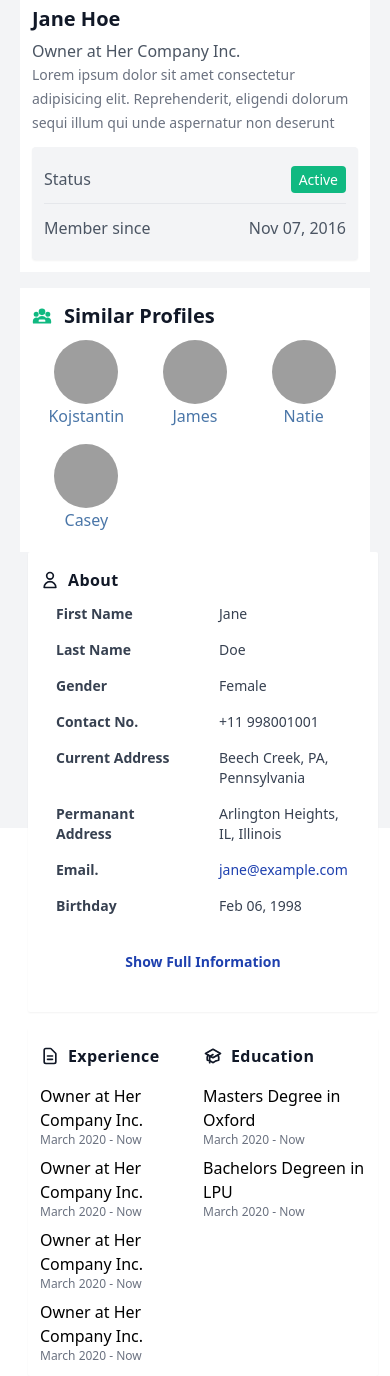
After one commit to yashsingh-0/Quiz-App, a PHP site: page /profile.php in a window 390 px wide. The commit adds this page. Shown: the part 362-1738 px from the top of the page. Run offline with PHP 8.4, Linux system fonts and the light colour scheme; the visitor is signed in with stand-in values (Sample User, id 1); grey boxes are pictures that could not be loaded.

Commit message:
Made login, profile

```diff
--- /dev/null
+++ b/includes/session.inc.php
@@ -0,0 +1,3 @@
+<?php
+session_start();
+?>
--- a/login.php
+++ b/login.php
@@ -30,8 +30,8 @@
             		if ($_GET['error'] == "emptyfields" ) {
             			echo "<label class='text-red-700 dark:text-red-200'>EMPTY FIELDS</label>";
             		}
-            		else if ($_GET['error'] == "passwordwrong" ) {
-            			echo "<label class='text-red-700 dark:text-red-200'>password_not_match</label>";
+            		else if ($_GET['error'] == "wrongpassword" ) {
+            			echo "<label class='text-red-700 dark:text-red-200'>Incorrect Password</label>";
             		}
             	}
 
@@ -41,7 +41,7 @@
             </div>
 
             <div class="flex justify-end mt-6">
-                <input type="submit" name="submit" class=" px-6 py-2 leading-5 text-white transition-colors duration-200 transform bg-gray-700 rounded-md hover:bg-gradient-to-r from-green-500 to-blue-500 focus:outline-none focus:bg-gray-600"></input>
+                <input type="submit" name="login" class=" px-6 py-2 leading-5 text-white transition-colors duration-200 transform bg-gray-700 rounded-md hover:bg-gradient-to-r from-green-500 to-blue-500 focus:outline-none focus:bg-gray-600"></input>
             </div>
         </form>
     </section>
--- /dev/null
+++ b/profile.php
@@ -0,0 +1,296 @@
+<!DOCTYPE html>
+<html>
+<head>
+	<meta charset="utf-8">
+	<meta name="viewport" content="width=device-width, initial-scale=1">
+	<title>
+		<?php
+		include "./includes/session.inc.php";
+		echo $_SESSION['username'];
+			?>
+
+</title>
+</head>
+<body>
+ <!-- component -->
+<style>
+    :root {
+        --main-color: #4a76a8;
+    }
+
+    .bg-main-color {
+        background-color: var(--main-color);
+    }
+
+    .text-main-color {
+        color: var(--main-color);
+    }
+
+    .border-main-color {
+        border-color: var(--main-color);
+    }
+</style>
+<link href="https://unpkg.com/tailwindcss@^1.0/dist/tailwind.min.css" rel="stylesheet">
+<script src="https://cdn.jsdelivr.net/gh/alpinejs/alpine@v2.x.x/dist/alpine.min.js" defer></script>
+
+
+
+<div class="bg-gray-100">
+ <div class="w-full text-white bg-main-color">
+        <div x-data="{ open: false }"
+            class="flex flex-col max-w-screen-xl px-4 mx-auto md:items-center md:justify-between md:flex-row md:px-6 lg:px-8">
+            <div class="p-4 flex flex-row items-center justify-between">
+                <a href="#"
+                    class="text-lg font-semibold tracking-widest uppercase rounded-lg focus:outline-none focus:shadow-outline">example
+                    profile</a>
+                <button class="md:hidden rounded-lg focus:outline-none focus:shadow-outline" @click="open = !open">
+                    <svg fill="currentColor" viewBox="0 0 20 20" class="w-6 h-6">
+                        <path x-show="!open" fill-rule="evenodd"
+                            d="M3 5a1 1 0 011-1h12a1 1 0 110 2H4a1 1 0 01-1-1zM3 10a1 1 0 011-1h12a1 1 0 110 2H4a1 1 0 01-1-1zM9 15a1 1 0 011-1h6a1 1 0 110 2h-6a1 1 0 01-1-1z"
+                            clip-rule="evenodd"></path>
+                        <path x-show="open" fill-rule="evenodd"
+                            d="M4.293 4.293a1 1 0 011.414 0L10 8.586l4.293-4.293a1 1 0 111.414 1.414L11.414 10l4.293 4.293a1 1 0 01-1.414 1.414L10 11.414l-4.293 4.293a1 1 0 01-1.414-1.414L8.586 10 4.293 5.707a1 1 0 010-1.414z"
+                            clip-rule="evenodd"></path>
+                    </svg>
+                </button>
+            </div>
+            <nav :class="{'flex': open, 'hidden': !open}"
+                class="flex-col flex-grow pb-4 md:pb-0 hidden md:flex md:justify-end md:flex-row">
+                <div @click.away="open = false" class="relative" x-data="{ open: false }">
+                    <button @click="open = !open"
+                        class="flex flex-row items-center space-x-2 w-full px-4 py-2 mt-2 text-sm font-semibold text-left bg-transparent hover:bg-blue-800 md:w-auto md:inline md:mt-0 md:ml-4 hover:bg-gray-200 focus:bg-blue-800 focus:outline-none focus:shadow-outline">
+                        <span>Jane Hoe</span>
+                        <img class="inline h-6 rounded-full"
+                            src="https://avatars2.githubusercontent.com/u/24622175?s=60&amp;v=4">
+                        <svg fill="currentColor" viewBox="0 0 20 20" :class="{'rotate-180': open, 'rotate-0': !open}"
+                            class="inline w-4 h-4 transition-transform duration-200 transform">
+                            <path fill-rule="evenodd"
+                                d="M5.293 7.293a1 1 0 011.414 0L10 10.586l3.293-3.293a1 1 0 111.414 1.414l-4 4a1 1 0 01-1.414 0l-4-4a1 1 0 010-1.414z"
+                                clip-rule="evenodd"></path>
+                        </svg>
+                    </button>
+                    <div x-show="open" x-transition:enter="transition ease-out duration-100"
+                        x-transition:enter-start="transform opacity-0 scale-95"
+                        x-transition:enter-end="transform opacity-100 scale-100"
+                        x-transition:leave="transition ease-in duration-75"
+                        x-transition:leave-start="transform opacity-100 scale-100"
+                        x-transition:leave-end="transform opacity-0 scale-95"
+                        class="absolute right-0 w-full mt-2 origin-top-right rounded-md shadow-lg md:w-48">
+                        <div class="py-2 bg-white text-blue-800 text-sm rounded-sm border border-main-color shadow-sm">
+                            <a class="block px-4 py-2 mt-2 text-sm bg-white md:mt-0 focus:text-gray-900 hover:bg-indigo-100 focus:bg-gray-200 focus:outline-none focus:shadow-outline"
+                                href="#">Settings</a>
+                            <a class="block px-4 py-2 mt-2 text-sm bg-white md:mt-0 focus:text-gray-900 hover:bg-indigo-100 focus:bg-gray-200 focus:outline-none focus:shadow-outline"
+                                href="#">Help</a>
+                            <div class="border-b"></div>
+                            <a name="logut" class="block px-4 py-2 mt-2 text-sm bg-white md:mt-0 focus:text-gray-900 hover:bg-indigo-100 focus:bg-gray-200 focus:outline-none focus:shadow-outline"
+                                href="./includes/logout.inc.php">Logout</a>
+                        </div>
+                    </div>
+                </div>
+            </nav>
+        </div>
+    </div>
+    <!-- End of Navbar -->
+
+    <div class="container mx-auto my-5 p-5">
+        <div class="md:flex no-wrap md:-mx-2 ">
+            <!-- Left Side -->
+            <div class="w-full md:w-3/12 md:mx-2">
+                <!-- Profile Card -->
+                <div class="bg-white p-3 border-t-4 border-green-400">
+                    <div class="image overflow-hidden">
+                        <img class="h-auto w-full mx-auto"
+                            src="https://lavinephotography.com.au/wp-content/uploads/2017/01/PROFILE-Photography-112.jpg"
+                            alt="">
+                    </div>
+                    <h1 class="text-gray-900 font-bold text-xl leading-8 my-1">Jane Hoe</h1>
+                    <h3 class="text-gray-600 font-lg text-semibold leading-6">Owner at Her Company Inc.</h3>
+                    <p class="text-sm text-gray-500 hover:text-gray-600 leading-6">Lorem ipsum dolor sit amet
+                        consectetur adipisicing elit.
+                        Reprehenderit, eligendi dolorum sequi illum qui unde aspernatur non deserunt</p>
+                    <ul
+                        class="bg-gray-100 text-gray-600 hover:text-gray-700 hover:shadow py-2 px-3 mt-3 divide-y rounded shadow-sm">
+                        <li class="flex items-center py-3">
+                            <span>Status</span>
+                            <span class="ml-auto"><span
+                                    class="bg-green-500 py-1 px-2 rounded text-white text-sm">Active</span></span>
+                        </li>
+                        <li class="flex items-center py-3">
+                            <span>Member since</span>
+                            <span class="ml-auto">Nov 07, 2016</span>
+                        </li>
+                    </ul>
+                </div>
+                <!-- End of profile card -->
+                <div class="my-4"></div>
+                <!-- Friends card -->
+                <div class="bg-white p-3 hover:shadow">
+                    <div class="flex items-center space-x-3 font-semibold text-gray-900 text-xl leading-8">
+                        <span class="text-green-500">
+                            <svg class="h-5 fill-current" xmlns="http://www.w3.org/2000/svg" fill="none"
+                                viewBox="0 0 24 24" stroke="currentColor">
+                                <path stroke-linecap="round" stroke-linejoin="round" stroke-width="2"
+                                    d="M17 20h5v-2a3 3 0 00-5.356-1.857M17 20H7m10 0v-2c0-.656-.126-1.283-.356-1.857M7 20H2v-2a3 3 0 015.356-1.857M7 20v-2c0-.656.126-1.283.356-1.857m0 0a5.002 5.002 0 019.288 0M15 7a3 3 0 11-6 0 3 3 0 016 0zm6 3a2 2 0 11-4 0 2 2 0 014 0zM7 10a2 2 0 11-4 0 2 2 0 014 0z" />
+                            </svg>
+                        </span>
+                        <span>Similar Profiles</span>
+                    </div>
+                    <div class="grid grid-cols-3">
+                        <div class="text-center my-2">
+                            <img class="h-16 w-16 rounded-full mx-auto"
+                                src="https://cdn.australianageingagenda.com.au/wp-content/uploads/2015/06/28085920/Phil-Beckett-2-e1435107243361.jpg"
+                                alt="">
+                            <a href="#" class="text-main-color">Kojstantin</a>
+                        </div>
+                        <div class="text-center my-2">
+                            <img class="h-16 w-16 rounded-full mx-auto"
+                                src="https://widgetwhats.com/app/uploads/2019/11/free-profile-photo-whatsapp-4.png"
+                                alt="">
+                            <a href="#" class="text-main-color">James</a>
+                        </div>
+                        <div class="text-center my-2">
+                            <img class="h-16 w-16 rounded-full mx-auto"
+                                src="https://lavinephotography.com.au/wp-content/uploads/2017/01/PROFILE-Photography-112.jpg"
+                                alt="">
+                            <a href="#" class="text-main-color">Natie</a>
+                        </div>
+                        <div class="text-center my-2">
+                            <img class="h-16 w-16 rounded-full mx-auto"
+                                src="https://bucketeer-e05bbc84-baa3-437e-9518-adb32be77984.s3.amazonaws.com/public/images/f04b52da-12f2-449f-b90c-5e4d5e2b1469_361x361.png"
+                                alt="">
+                            <a href="#" class="text-main-color">Casey</a>
+                        </div>
+                    </div>
+                </div>
+                <!-- End of friends card -->
+            </div>
+            <!-- Right Side -->
+            <div class="w-full md:w-9/12 mx-2 h-64">
+                <!-- Profile tab -->
+                <!-- About Section -->
+                <div class="bg-white p-3 shadow-sm rounded-sm">
+                    <div class="flex items-center space-x-2 font-semibold text-gray-900 leading-8">
+                        <span clas="text-green-500">
+                            <svg class="h-5" xmlns="http://www.w3.org/2000/svg" fill="none" viewBox="0 0 24 24"
+                                stroke="currentColor">
+                                <path stroke-linecap="round" stroke-linejoin="round" stroke-width="2"
+                                    d="M16 7a4 4 0 11-8 0 4 4 0 018 0zM12 14a7 7 0 00-7 7h14a7 7 0 00-7-7z" />
+                            </svg>
+                        </span>
+                        <span class="tracking-wide">About</span>
+                    </div>
+                    <div class="text-gray-700">
+                        <div class="grid md:grid-cols-2 text-sm">
+                            <div class="grid grid-cols-2">
+                                <div class="px-4 py-2 font-semibold">First Name</div>
+                                <div class="px-4 py-2">Jane</div>
+                            </div>
+                            <div class="grid grid-cols-2">
+                                <div class="px-4 py-2 font-semibold">Last Name</div>
+                                <div class="px-4 py-2">Doe</div>
+                            </div>
+                            <div class="grid grid-cols-2">
+                                <div class="px-4 py-2 font-semibold">Gender</div>
+                                <div class="px-4 py-2">Female</div>
+                            </div>
+                            <div class="grid grid-cols-2">
+                                <div class="px-4 py-2 font-semibold">Contact No.</div>
+                                <div class="px-4 py-2">+11 998001001</div>
+                            </div>
+                            <div class="grid grid-cols-2">
+                                <div class="px-4 py-2 font-semibold">Current Address</div>
+                                <div class="px-4 py-2">Beech Creek, PA, Pennsylvania</div>
+                            </div>
+                            <div class="grid grid-cols-2">
+                                <div class="px-4 py-2 font-semibold">Permanant Address</div>
+                                <div class="px-4 py-2">Arlington Heights, IL, Illinois</div>
+                            </div>
+                            <div class="grid grid-cols-2">
+                                <div class="px-4 py-2 font-semibold">Email.</div>
+                                <div class="px-4 py-2">
+                                    <a class="text-blue-800" href="mailto:jane@example.com">jane@example.com</a>
+                                </div>
+                            </div>
+                            <div class="grid grid-cols-2">
+                                <div class="px-4 py-2 font-semibold">Birthday</div>
+                                <div class="px-4 py-2">Feb 06, 1998</div>
+                            </div>
+                        </div>
+                    </div>
+                    <button
+                        class="block w-full text-blue-800 text-sm font-semibold rounded-lg hover:bg-gray-100 focus:outline-none focus:shadow-outline focus:bg-gray-100 hover:shadow-xs p-3 my-4">Show
+                        Full Information</button>
+                </div>
+                <!-- End of about section -->
+
+                <div class="my-4"></div>
+
+                <!-- Experience and education -->
+                <div class="bg-white p-3 shadow-sm rounded-sm">
+
+                    <div class="grid grid-cols-2">
+                        <div>
+                            <div class="flex items-center space-x-2 font-semibold text-gray-900 leading-8 mb-3">
+                                <span clas="text-green-500">
+                                    <svg class="h-5" xmlns="http://www.w3.org/2000/svg" fill="none" viewBox="0 0 24 24"
+                                        stroke="currentColor">
+                                        <path stroke-linecap="round" stroke-linejoin="round" stroke-width="2"
+                                            d="M9 12h6m-6 4h6m2 5H7a2 2 0 01-2-2V5a2 2 0 012-2h5.586a1 1 0 01.707.293l5.414 5.414a1 1 0 01.293.707V19a2 2 0 01-2 2z" />
+                                    </svg>
+                                </span>
+                                <span class="tracking-wide">Experience</span>
+                            </div>
+                            <ul class="list-inside space-y-2">
+                                <li>
+                                    <div class="text-teal-600">Owner at Her Company Inc.</div>
+                                    <div class="text-gray-500 text-xs">March 2020 - Now</div>
+                                </li>
+                                <li>
+                                    <div class="text-teal-600">Owner at Her Company Inc.</div>
+                                    <div class="text-gray-500 text-xs">March 2020 - Now</div>
+                                </li>
+                                <li>
+                                    <div class="text-teal-600">Owner at Her Company Inc.</div>
+                                    <div class="text-gray-500 text-xs">March 2020 - Now</div>
+                                </li>
+                                <li>
+                                    <div class="text-teal-600">Owner at Her Company Inc.</div>
+                                    <div class="text-gray-500 text-xs">March 2020 - Now</div>
+                                </li>
+                            </ul>
+                        </div>
+                        <div>
+                            <div class="flex items-center space-x-2 font-semibold text-gray-900 leading-8 mb-3">
+                                <span clas="text-green-500">
+                                    <svg class="h-5" xmlns="http://www.w3.org/2000/svg" fill="none" viewBox="0 0 24 24"
+                                        stroke="currentColor">
+                                        <path fill="#fff" d="M12 14l9-5-9-5-9 5 9 5z" />
+                                        <path fill="#fff"
+                                            d="M12 14l6.16-3.422a12.083 12.083 0 01.665 6.479A11.952 11.952 0 0012 20.055a11.952 11.952 0 00-6.824-2.998 12.078 12.078 0 01.665-6.479L12 14z" />
+                                        <path stroke-linecap="round" stroke-linejoin="round" stroke-width="2"
+                                            d="M12 14l9-5-9-5-9 5 9 5zm0 0l6.16-3.422a12.083 12.083 0 01.665 6.479A11.952 11.952 0 0012 20.055a11.952 11.952 0 00-6.824-2.998 12.078 12.078 0 01.665-6.479L12 14zm-4 6v-7.5l4-2.222" />
+                                    </svg>
+                                </span>
+                                <span class="tracking-wide">Education</span>
+                            </div>
+                            <ul class="list-inside space-y-2">
+                                <li>
+                                    <div class="text-teal-600">Masters Degree in Oxford</div>
+                                    <div class="text-gray-500 text-xs">March 2020 - Now</div>
+                                </li>
+                                <li>
+                                    <div class="text-teal-600">Bachelors Degreen in LPU</div>
+                                    <div class="text-gray-500 text-xs">March 2020 - Now</div>
+                                </li>
+                            </ul>
+                        </div>
+                    </div>
+                    <!-- End of Experience and education grid -->
+                </div>
+                <!-- End of profile tab -->
+            </div>
+        </div>
+    </div>
+</div>
+</body>
+</html>
```
Also changed, not shown: includes/login.inc.php (+41 -0 lines), includes/logout.inc.php (added, +10 -0 lines).
